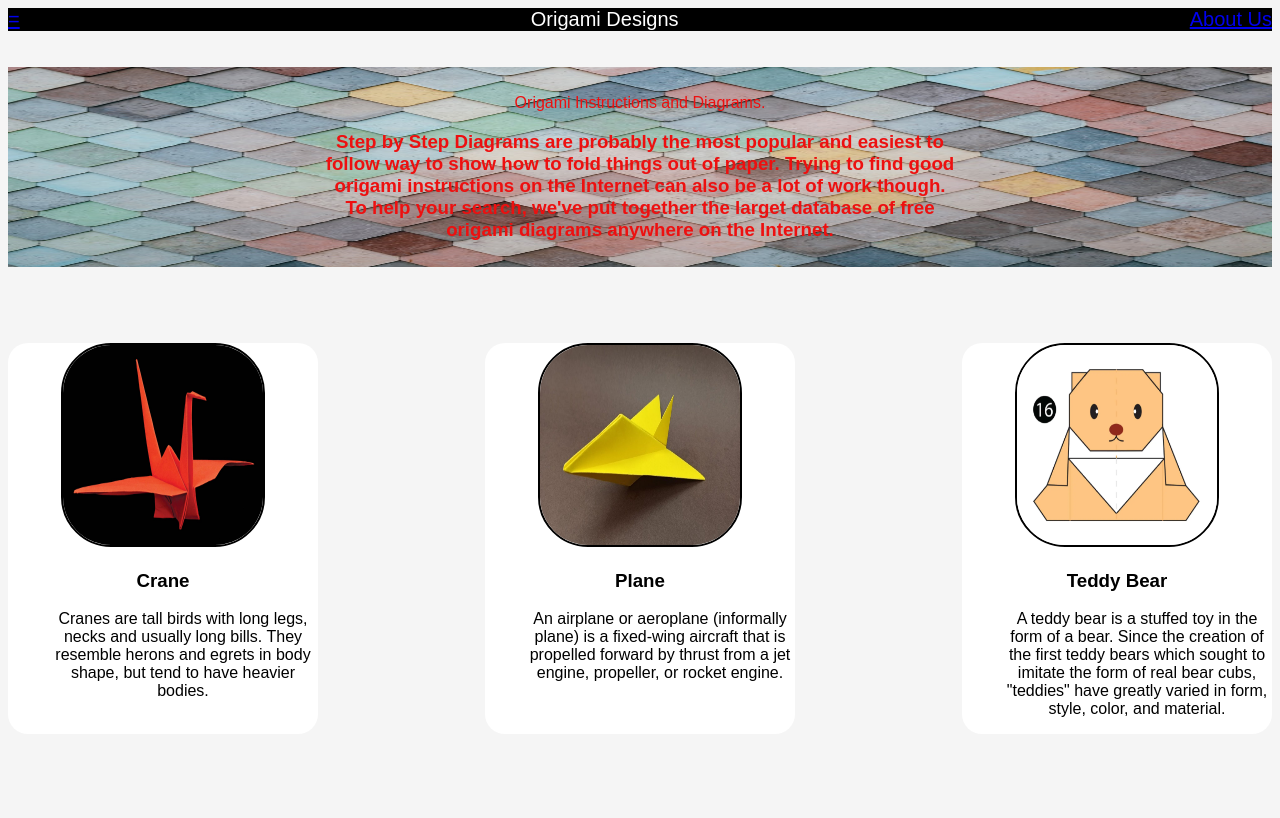
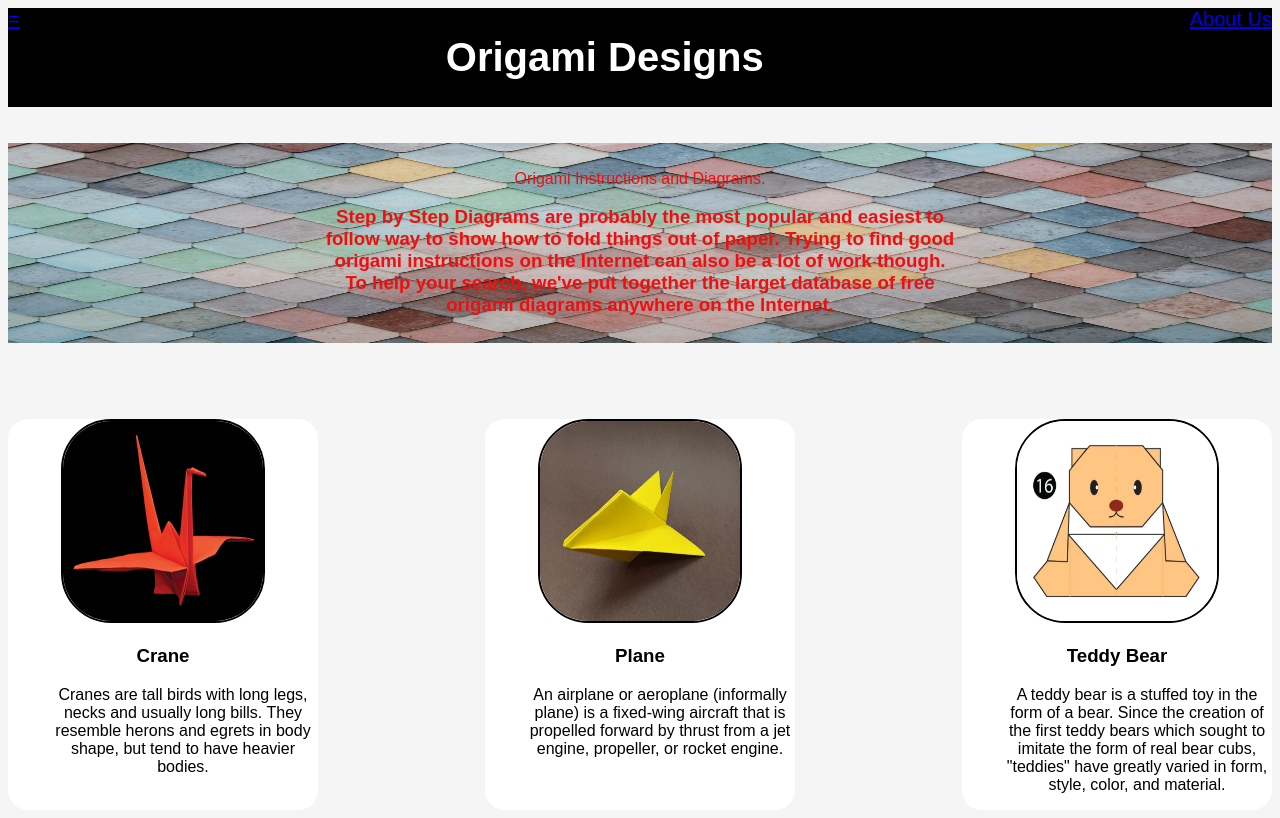
Before and after one commit to ThunderCloud228/Project-49, a plain HTML site: page index.html in a window 1280 px wide. Drawn offline with Linux system fonts and the light colour scheme.

Commit message:
updated with feedback

```diff
--- a/index.html
+++ b/index.html
@@ -12,7 +12,7 @@
             <div class = "header">
                 <div class = "menu">
                     <div ><a href="#">=</a></div>
-                    <div >Origami Designs</div>
+                    <div ><h1>Origami Designs</h1></div>
                     <div><a href="about.html">About Us</a></div>
                 </div>
             </div>
```
